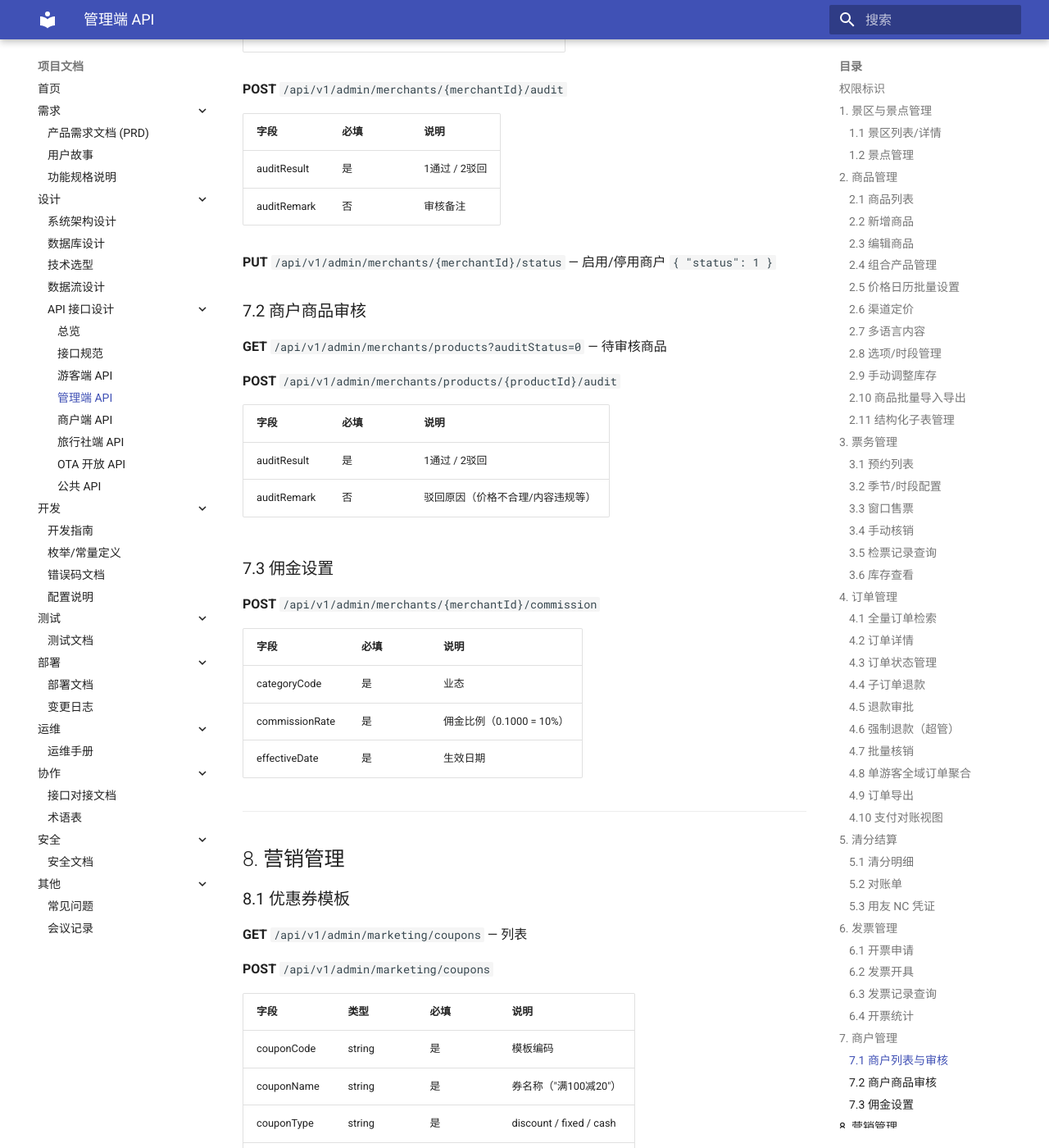
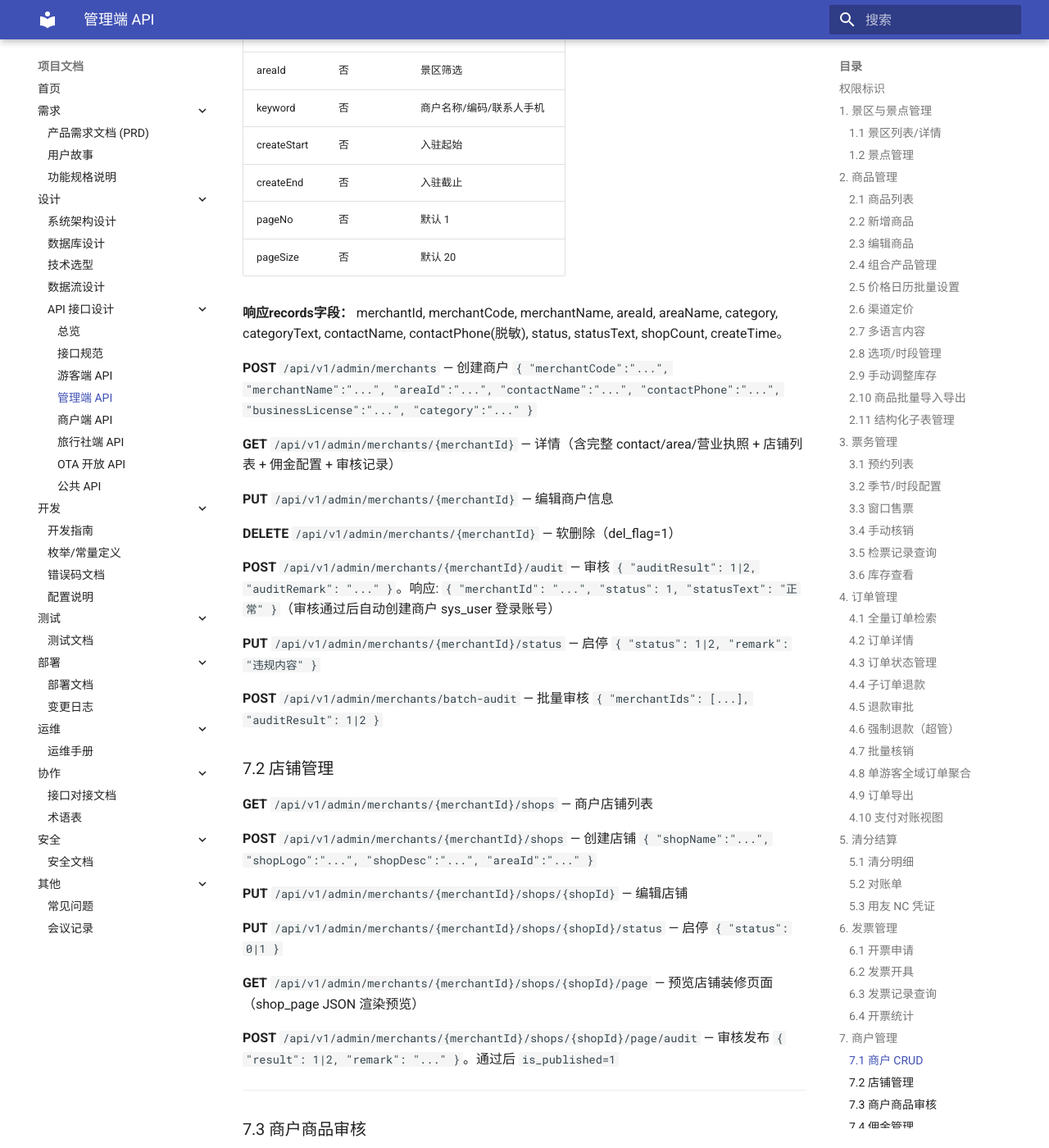
Before and after one commit to 4k48-o/u_trip_doc, an MkDocs documentation site: the page built from docs/design/api/admin.md, in a window 1280 px wide and 1400 px high, scrolled down 26717 px. Shown: the whole window at 82% size. Built offline with MkDocs 1.6.1 and Material for MkDocs 9.7.7, drawn with Linux system fonts in a browser that asks for light colours; some of the changed text lies outside the part shown.

Commit message:
fix: Issue #21——商户CRUD/店铺管理/页面审核/佣金管理/商品审核/经营看板16项

```diff
--- a/docs/design/api/admin.md
+++ b/docs/design/api/admin.md
@@ -851,7 +851,7 @@
 
 ## 7. 商户管理
 
-### 7.1 商户列表与审核
+### 7.1 商户 CRUD
 
 **GET** `/api/v1/admin/merchants`
 
@@ -859,36 +859,87 @@
 |------|------|------|
 | status | 否 | 0待审核/1正常/2禁用/3驳回 |
 | category | 否 | 业态筛选 |
+| areaId | 否 | 景区筛选 |
+| keyword | 否 | 商户名称/编码/联系人手机 |
+| createStart | 否 | 入驻起始 |
+| createEnd | 否 | 入驻截止 |
+| pageNo | 否 | 默认 1 |
+| pageSize | 否 | 默认 20 |
 
-**POST** `/api/v1/admin/merchants/{merchantId}/audit`
+**响应records字段：** merchantId, merchantCode, merchantName, areaId, areaName, category, categoryText, contactName, contactPhone(脱敏), status, statusText, shopCount, createTime。
 
-| 字段 | 必填 | 说明 |
+**POST** `/api/v1/admin/merchants` — 创建商户 `{ "merchantCode":"...", "merchantName":"...", "areaId":"...", "contactName":"...", "contactPhone":"...", "businessLicense":"...", "category":"..." }`
+
+**GET** `/api/v1/admin/merchants/{merchantId}` — 详情（含完整 contact/area/营业执照 + 店铺列表 + 佣金配置 + 审核记录）
+
+**PUT** `/api/v1/admin/merchants/{merchantId}` — 编辑商户信息
+
+**DELETE** `/api/v1/admin/merchants/{merchantId}` — 软删除（del_flag=1）
+
+**POST** `/api/v1/admin/merchants/{merchantId}/audit` — 审核 `{ "auditResult": 1|2, "auditRemark": "..." }`。响应: `{ "merchantId": "...", "status": 1, "statusText": "正常" }`（审核通过后自动创建商户 sys_user 登录账号）
+
+**PUT** `/api/v1/admin/merchants/{merchantId}/status` — 启停 `{ "status": 1|2, "remark": "违规内容" }`
+
+**POST** `/api/v1/admin/merchants/batch-audit` — 批量审核 `{ "merchantIds": [...], "auditResult": 1|2 }`
+
+### 7.2 店铺管理
+
+**GET** `/api/v1/admin/merchants/{merchantId}/shops` — 商户店铺列表
+
+**POST** `/api/v1/admin/merchants/{merchantId}/shops` — 创建店铺 `{ "shopName":"...", "shopLogo":"...", "shopDesc":"...", "areaId":"..." }`
+
+**PUT** `/api/v1/admin/merchants/{merchantId}/shops/{shopId}` — 编辑店铺
+
+**PUT** `/api/v1/admin/merchants/{merchantId}/shops/{shopId}/status` — 启停 `{ "status": 0|1 }`
+
+**GET** `/api/v1/admin/merchants/{merchantId}/shops/{shopId}/page` — 预览店铺装修页面（shop_page JSON 渲染预览）
+
+**POST** `/api/v1/admin/merchants/{merchantId}/shops/{shopId}/page/audit` — 审核发布 `{ "result": 1|2, "remark": "..." }`。通过后 `is_published=1`
+
+---
+
+### 7.3 商户商品审核
+
+**GET** `/api/v1/admin/merchants/products`
+
+| 参数 | 必填 | 说明 |
 |------|------|------|
-| auditResult | 是 | 1通过 / 2驳回 |
-| auditRemark | 否 | 审核备注 |
+| auditStatus | 否 | 0待审核/1通过/2驳回 |
+| merchantId | 否 | 商户筛选 |
+| categoryCode | 否 | 业态筛选 |
+| keyword | 否 | 名称/编码 |
+| submitStart | 否 | 提交起始 |
+| submitEnd | 否 | 提交截止 |
+| pageNo | 否 | 默认 1 |
+| pageSize | 否 | 默认 20 |
 
-**PUT** `/api/v1/admin/merchants/{merchantId}/status` — 启用/停用商户 `{ "status": 1 }`
+**响应records字段：** spuId, spuName, merchantId, merchantName, categoryCode, minPrice, auditStatus, auditStatusText, auditRemark, submitTime, createTime。
 
-### 7.2 商户商品审核
+**GET** `/api/v1/admin/merchants/products/{productId}` — 商品审核详情（含完整 SPU/SKU/图片/描述/购买须知/退改规则）
 
-**GET** `/api/v1/admin/merchants/products?auditStatus=0` — 待审核商品
+**POST** `/api/v1/admin/merchants/products/{productId}/audit` — 审核 `{ "auditResult": 1|2, "auditRemark": "..." }`
 
-**POST** `/api/v1/admin/merchants/products/{productId}/audit`
+**POST** `/api/v1/admin/merchants/products/batch-audit` — 批量审核
 
-| 字段 | 必填 | 说明 |
-|------|------|------|
-| auditResult | 是 | 1通过 / 2驳回 |
-| auditRemark | 否 | 驳回原因（价格不合理/内容违规等） |
+---
 
-### 7.3 佣金设置
+### 7.4 佣金管理
 
-**POST** `/api/v1/admin/merchants/{merchantId}/commission`
+**GET** `/api/v1/admin/merchants/{merchantId}/commissions` — 佣金配置列表
 
-| 字段 | 必填 | 说明 |
-|------|------|------|
-| categoryCode | 是 | 业态 |
-| commissionRate | 是 | 佣金比例（0.1000 = 10%） |
-| effectiveDate | 是 | 生效日期 |
+**POST** `/api/v1/admin/merchants/{merchantId}/commission` — 新增 `{ "categoryCode":"...", "commissionRate":"0.1000", "effectiveDate":"..." }`。响应: `{ "commissionId": "..." }`
+
+**PUT** `/api/v1/admin/merchants/{merchantId}/commission/{id}` — 编辑佣金比例
+
+**PUT** `/api/v1/admin/merchants/{merchantId}/commission/{id}/invalid` — 失效（status→0）
+
+---
+
+### 7.5 商户经营看板
+
+**GET** `/api/v1/admin/merchants/{merchantId}/dashboard`
+
+**响应：** `{ "code": 0, "data": { "totalOrders": 1240, "totalRevenue": "98500.00", "totalCommission": "9850.00", "totalSettle": "88650.00", "productCount": 45, "monthlyTrend": [...] } }`
 
 ---
 
```
